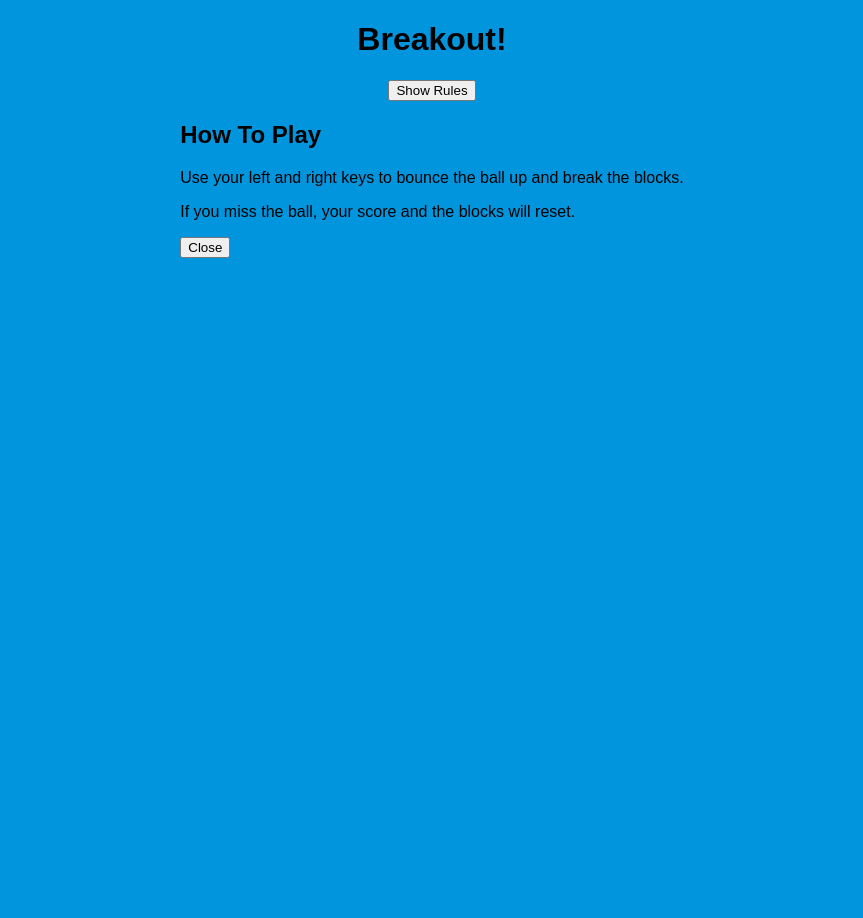
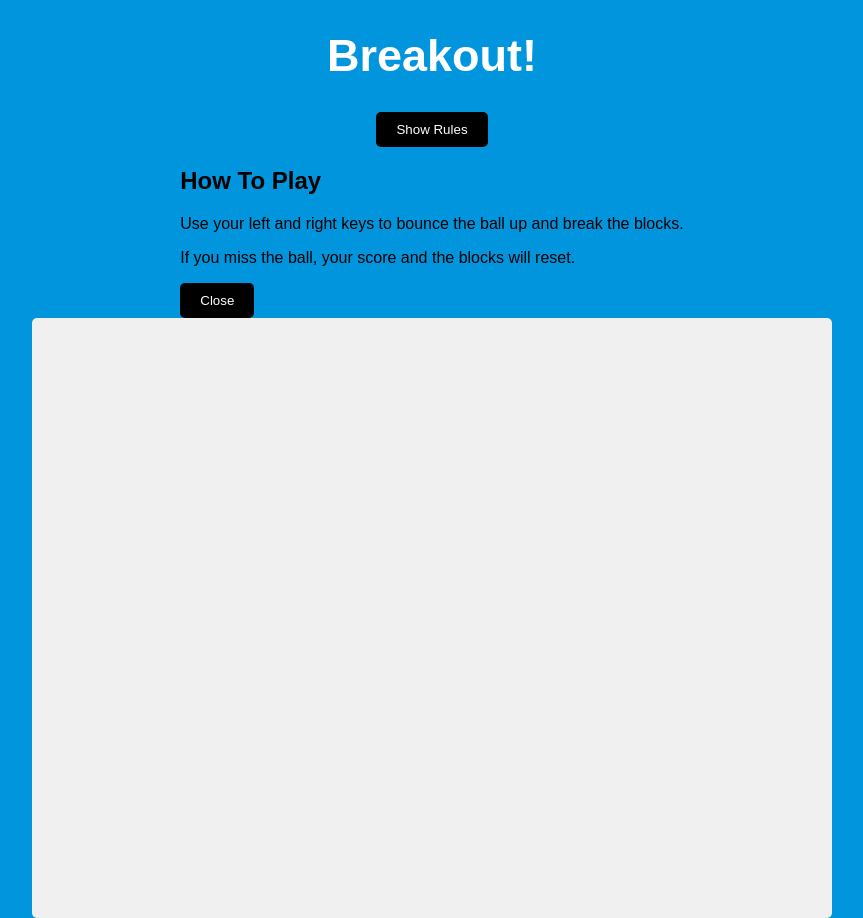
Before and after one commit to tod619/breakout_game, a plain HTML site: page index.html in a window 1280 px wide. Shown: the whole page, without its empty margins (208-1071 px from the left). Before the commit the page ends 858 px from the top, so only its background shows below. Drawn offline with Linux system fonts and the light colour scheme.

Commit message:
add style to canvas, h1, + btn classes in style.css file

```diff
--- a/style.css
+++ b/style.css
@@ -12,3 +12,35 @@ body {
   min-height: 100vh;
   margin: 0;
 }
+
+h1 {
+  font-size: 45px;
+  color: #fff;
+}
+
+canvas {
+  background: #f0f0f0;
+  display: block;
+  border-radius: 5px;
+}
+
+.btn {
+  cursor: pointer;
+  border: none;
+  padding: 10px 20px;
+  background: #000;
+  color: #fff;
+  border-radius: 5px;
+}
+
+.btn:focus {
+  outline: none;
+}
+
+.btn:hover {
+  background: #222;
+}
+
+.btn:active {
+  transform: scale(0.98);
+}
```
